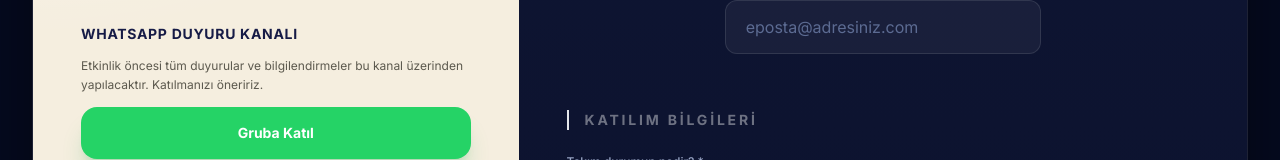
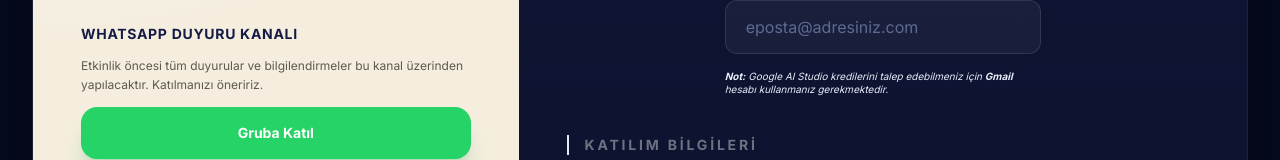
Before and after one commit to BeyzaESER22/HackatonWebSitesi, a Next.js app: page /register in a window 1280 px wide. Shown: the part 707-867 px from the top of the page. Built offline with nearby package versions, Linux system fonts and the light colour scheme; no server answers.

Commit message:
style: add Gmail requirement warning for AI Studio credits in hackathon form

```diff
--- a/src/components/forms/HackathonForm.js
+++ b/src/components/forms/HackathonForm.js
@@ -189,6 +189,9 @@
           <div className="flex justify-center">
             <div className="w-full md:w-1/2">
               <Input type="email" label="E-posta *" name="email" value={form.email} onChange={update('email')} placeholder="eposta@adresiniz.com" error={errors.email} className={fieldClassName} required />
+              <p className="mt-2 text-[10px] text-primary leading-tight italic">
+                <strong>Not:</strong> Google AI Studio kredilerini talep edebilmeniz için <strong>Gmail</strong> hesabı kullanmanız gerekmektedir.
+              </p>
             </div>
           </div>
         </div>
```
